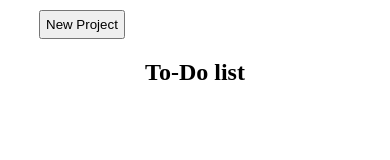
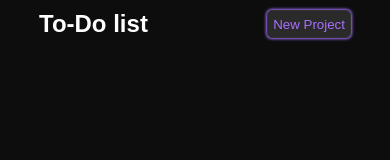
Before and after one commit to milinkovicmilos/To-Do, a website built with webpack: page src/template.html in a window 390 px wide. Built offline with nearby package versions, Linux system fonts and the light colour scheme.

Commit message:
Reorganized existsing css. Initial page grid rework for mobile. Color variables.

```diff
--- a/src/css/styles.css
+++ b/src/css/styles.css
@@ -1,6 +1,18 @@
 * {
     padding: 0;
     margin: 0;
+}
+
+:root {
+    --background: #0D0D0D;
+    --card-background: #1A1A1A;
+    --primary-text: #FFFFFF;
+    --secondary-text: #A0A0A0;
+    --due-date-text: #CCCCCC;
+    --accent: #A970FF;
+    --border: #2A2A2A;
+    --border-second: #333333;
+    --completed-item: #666666;
 }
 
 html {
@@ -9,6 +21,37 @@ html {
 
 body {
     font-size: 1rem;
+    font-family: Arial, Helvetica, sans-serif;
+    background-color: var(--background);
+    color: var(--primary-text);
+}
+
+header,
+main {
+    width: 80%;
+    margin: 10px auto;
+}
+
+header {
+    display: flex;
+    justify-content: space-between;
+}
+
+header>h2 {
+    display: block;
+    width: auto;
+    text-align: center;
+}
+
+#new-project,
+#new-task {
+    box-shadow: 0px 0px 3px 1px var(--accent);
+    color: var(--accent);
+}
+
+#prev-project,
+#next-project {
+    width: 150px;
 }
 
 nav {
@@ -24,28 +67,31 @@ nav>#selected-project-title {
 
 button {
     padding: 5px;
-}
-
-#prev-project,
-#next-project {
-    width: 150px;
-}
-
-header,
-main {
-    width: 80%;
-    margin: 10px auto;
+    background-color: var(--border);
+    color: var(--primary-text);
+    border: 1px solid var(--border-second);
+    border-radius: 5px;
 }
 
 #grid-wrapper {
     width: 100%;
     display: grid;
-    grid-template-columns: repeat(3, 1fr);
+    grid-template-columns: repeat(1, 1fr);
     gap: 20px;
 }
 
-.grid-element {
-    width: 50%;
-    height: 250px;
-    background-color: black;
+#grid-wrapper>div {
+    border: 1px solid var(--border);
+    border-radius: 5px;
+    padding: 20px;
+    background-color: var(--card-background);
 }
+
+#grid-wrapper>div>* {
+    margin-bottom: 10px;
+}
+
+#grid-wrapper>div>button {
+    margin-bottom: 0;
+    float: right;
+}
--- a/src/js/navigation-dom-controller.js
+++ b/src/js/navigation-dom-controller.js
@@ -48,10 +48,8 @@ export class NavigationDomController {
         switch (this.#domController.State) {
             case 0:
                 header.append(
+                    this.#createTitle(),
                     this.#createNewProjectButton()
-                );
-                nav.append(
-                    this.#createTitle()
                 );
                 break;
 
@@ -63,10 +61,10 @@ export class NavigationDomController {
                 nav.append(
                     ...this.#createNavigationButtons(appController, project)
                 );
+                header.append(nav);
                 break;
         }
 
-        header.append(nav);
     }
 
     #createTitle() {
```
